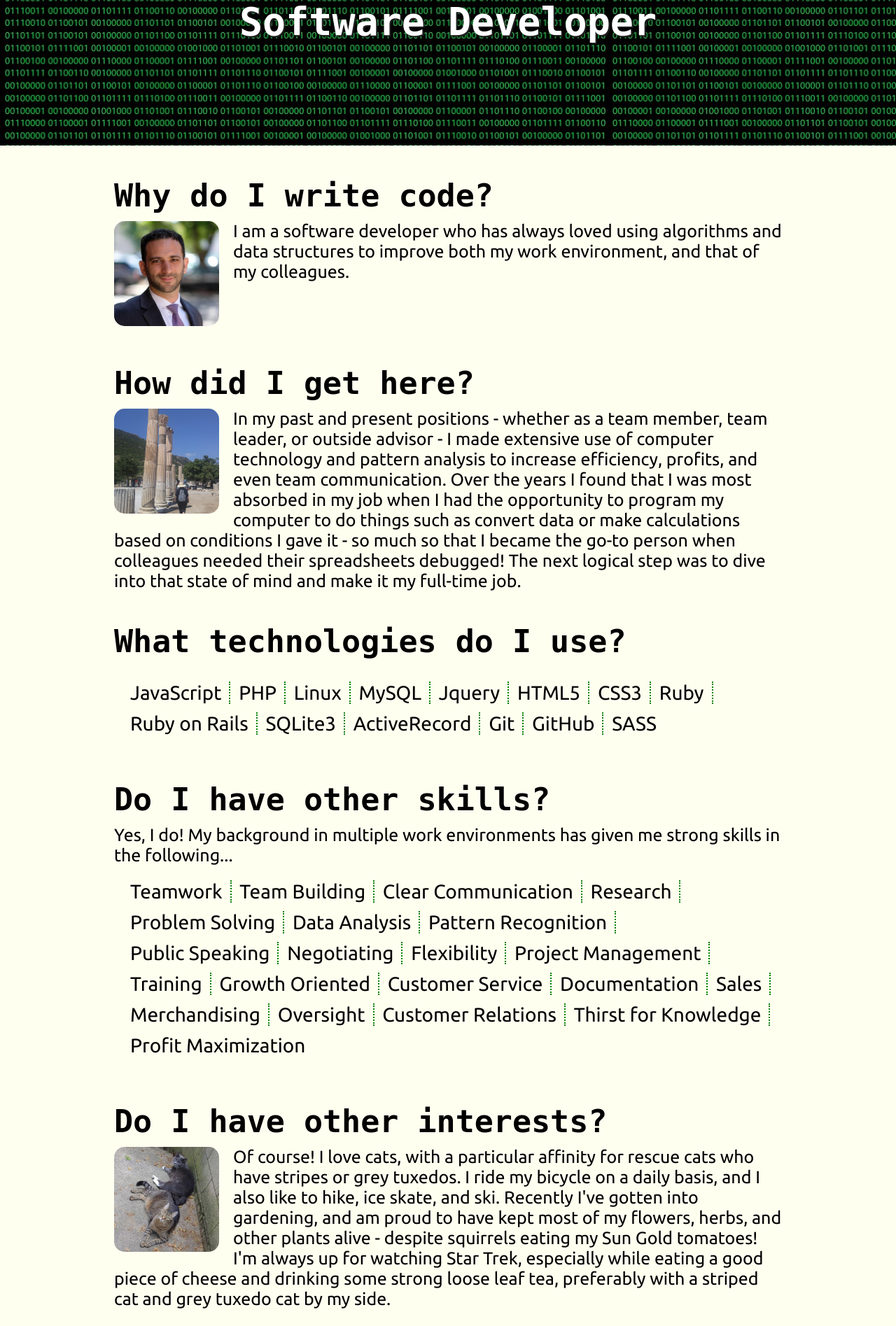
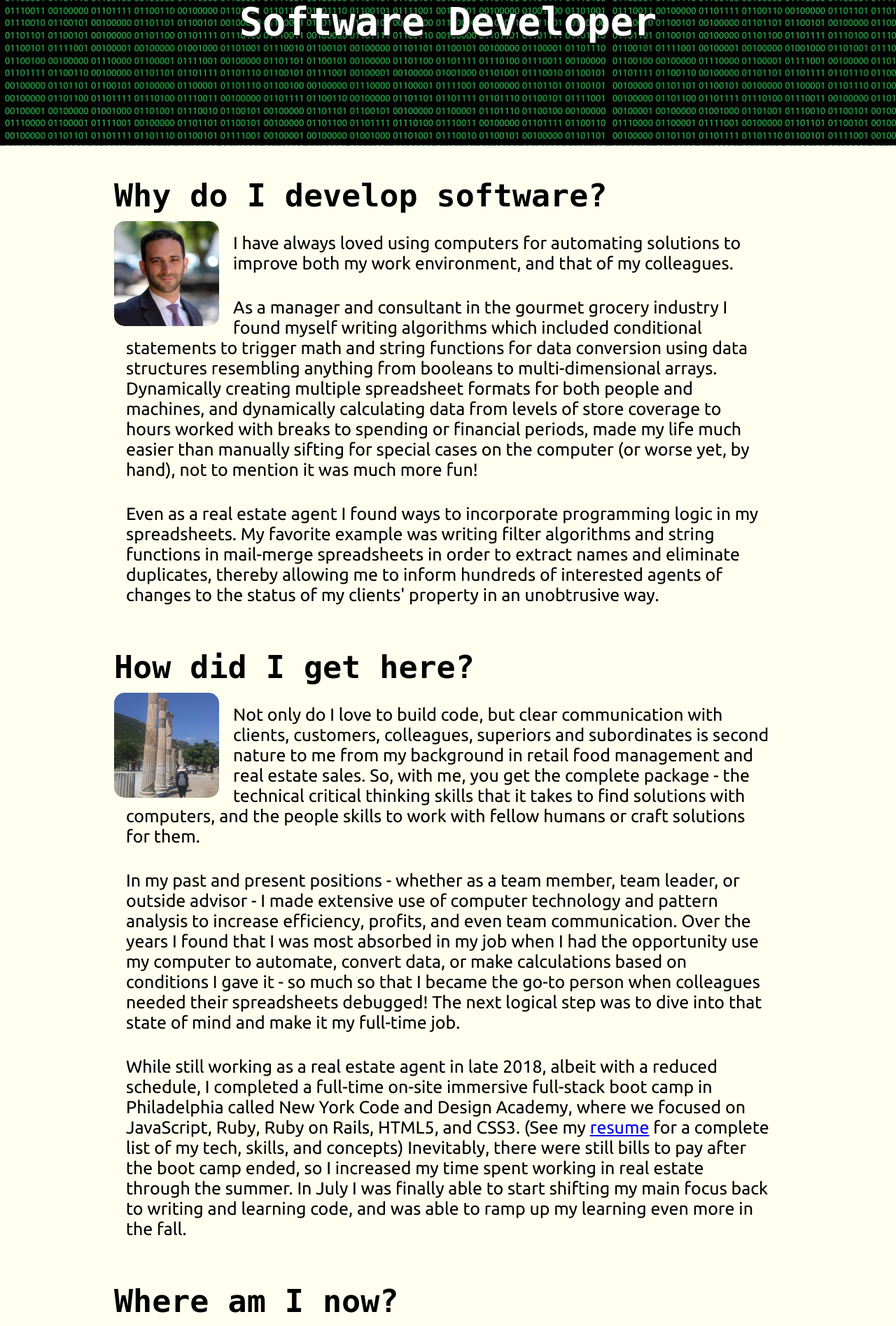
Before and after one commit to SethKalkstein/portfolio, a PHP site: page / in a window 1280 px wide. Shown: the part 422-2317 px from the top of the page at 70% size. Run offline with PHP 8.4, Linux system fonts and the light colour scheme; a stand-in replaces the project's code that opens the database connection.

Commit message:
rewrote about section and added padding to its paragraphs

```diff
--- a/index.php
+++ b/index.php
@@ -15,15 +15,26 @@
 <main id="about-container">
 
     <section class="about">
-        <h2>Why do I write code?</h2>
+        <h2>Why do I develop software?</h2>
         <img src="images/headShot.jpg" alt="I found a decent looking picture of myself, so here it is!">
-        <p>I am a software developer who has always loved using algorithms and data structures to improve both my work environment, and that of my colleagues.</p>
+        <p>I have always loved using computers for automating solutions to improve both my work environment, and that of my colleagues. </p>
+        <p>As a manager and consultant in the gourmet grocery industry I found myself writing algorithms which included conditional statements to trigger math and string functions for data conversion using data structures resembling anything from booleans to multi-dimensional arrays. Dynamically creating multiple spreadsheet formats for both people and machines, and dynamically calculating data from levels of store coverage to hours worked with breaks to spending or financial periods, made my life much easier than manually sifting for special cases on the computer (or worse yet, by hand), not to mention it was much more fun!</p>
+        <p>Even as a real estate agent I found ways to incorporate programming logic in my spreadsheets. My favorite example was writing filter algorithms and string functions in mail-merge spreadsheets in order to extract names and eliminate duplicates, thereby allowing me to inform hundreds of interested agents of changes to the status of my clients' property in an unobtrusive way.</p>
     </section>
 
     <section class="about">
         <h2>How did I get here?</h2>
         <img src="images/momJonEphesus2.jpg" alt="Image for 'how did I get here?' (my mother is in this picture.)">
-        <p>In my past and present positions - whether as a team member, team leader, or outside advisor - I made extensive use of computer technology and pattern analysis to increase efficiency, profits, and even team communication. Over the years I found that I was most absorbed in my job when I had the opportunity to program my computer to do things such as convert data or make calculations based on conditions I gave it - so much so that I became the go-to person when colleagues needed their spreadsheets debugged! The next logical step was to dive into that state of mind and make it my full-time job.</p>
+        <p>Not only do I love to build code, but clear communication with clients, customers, colleagues, superiors and subordinates is second nature to me from my background in retail food management and real estate sales. So, with me, you get the complete package - the technical critical thinking skills that it takes to find solutions with computers, and the people skills to work with fellow humans or craft solutions for them.</p>
+        <p>In my past and present positions - whether as a team member, team leader, or outside advisor - I made extensive use of computer technology and pattern analysis to increase efficiency, profits, and even team communication. Over the years I found that I was most absorbed in my job when I had the opportunity use my computer to automate, convert data, or make calculations based on conditions I gave it - so much so that I became the go-to person when colleagues needed their spreadsheets debugged! The next logical step was to dive into that state of mind and make it my full-time job. </p>
+        <p>While still working as a real estate agent in late 2018, albeit with a reduced schedule, I completed a full-time on-site immersive full-stack boot camp in Philadelphia called New York Code and Design Academy, where we focused on JavaScript, Ruby, Ruby on Rails, HTML5, and CSS3. (See my <a href="resume.pdf">resume</a> for a complete list of my tech, skills, and concepts) Inevitably, there were still bills to pay after the boot camp ended, so I increased my time spent working in real estate through the summer. In July I was finally able to start shifting my main focus back to writing and learning code, and was able to ramp up my learning even more in the fall. </p>
+    </section>
+
+    <section class="about">
+        <h2>Where am I now?</h2>
+        <img src="images/colorfulCode2.jpg" alt="generic picture of code">
+        <p>Since July, I reviewed and solidified the concepts I learned at boot camp, taught myself LAMP stack, and had fun with some coding challenges. Currently, I’m supplementing my practical programming skills by further exploring traditional computer science concepts. I’m applying many of those concepts and expanding my object oriented programming skills by teaching myself Java. In JavaScript, I’ve been delving deeper into concurrency, and learned more ES6. I plan to start learning Node.js within the next month. In the next year I’d like to learn mobile development, and further down the road, have some fun tinkering with wearable development. </p>
+        <p>Real life challenges that involve critical thinking, and my love of finding solutions to those challenges, are what brought me to change my career to software development in the first place. I’m excited to get back to working in a team, solving problems for the real world, and learning from my colleague’s solutions (and hopefully in the near future, having them learn from mine) - as that is the environment where my learning and contributions accelerate the fastest. Isn’t a symbiotic work environment a beautiful thing!? I hope to find an entry-level position, apprenticeship that leads to a full-time position, or consultant role that will lead to a full time position, where I can thrive, help grow the company and form a working relationship that will last a long time. Take a look on my <a href=””>resume</a> and you’ll see that I’m a big fan of finding a good work situation and staying there!</p>
     </section>
 
     <section class="about">
@@ -77,7 +88,7 @@
     <section class="about">
         <h2>Do I have other interests?</h2>
         <img src="images/kitties.jpg" alt="A striped cat and grey tuxedo cat">
-        <p>Of course! I love cats, with a particular affinity for rescue cats who have stripes or grey tuxedos. I ride my bicycle on a daily basis, and I also like to hike, ice skate, and ski. Recently I've gotten into gardening, and am proud to have kept most of my flowers, herbs, and other plants alive - despite squirrels eating my Sun Gold tomatoes! I'm always up for watching Star Trek, especially while eating a good piece of cheese and drinking some strong loose leaf tea, preferably with a striped cat and grey tuxedo cat by my side.</p>
+        <p>Of course! I love cats, with a particular affinity for rescue cats who have stripes or grey tuxedos. I ride my bicycle on a daily basis, and I also like to hike, ice skate, and ski. Recently I've gotten into gardening, and am proud to have kept most of my flowers, herbs, and other plants alive - despite squirrels eating my Sun Gold tomatoes last summer! I'm always up for watching Star Trek, especially while eating a good piece of cheese and drinking some strong loose leaf tea, preferably with a striped cat and grey tuxedo cat by my side.</p>
     </section>
 
     <section class="about">
--- a/style/css/main.css
+++ b/style/css/main.css
@@ -97,6 +97,7 @@ footer h5 {
 .about p {
   font-size: 15px;
   text-align: left;
+  padding-bottom: 10px;
 }
 .about img {
   height: 100px;
@@ -127,6 +128,7 @@ footer h5 {
   }
   .about p {
     font-size: 25px;
+    padding: 17px;
   }
   .about img {
     height: 150px;
--- a/style/scss/_about.scss
+++ b/style/scss/_about.scss
@@ -15,6 +15,7 @@
     p{
         font-size: 15px;
         text-align: left;
+        padding-bottom: 10px;
     }
     img{
         height: 100px;
@@ -48,6 +49,7 @@
 
         p{
             font-size: 25px;
+            padding: 17px;
         }
 
         img{
```
Also changed, not shown: images/colorfulCode2.jpg (added), 1 other file.
